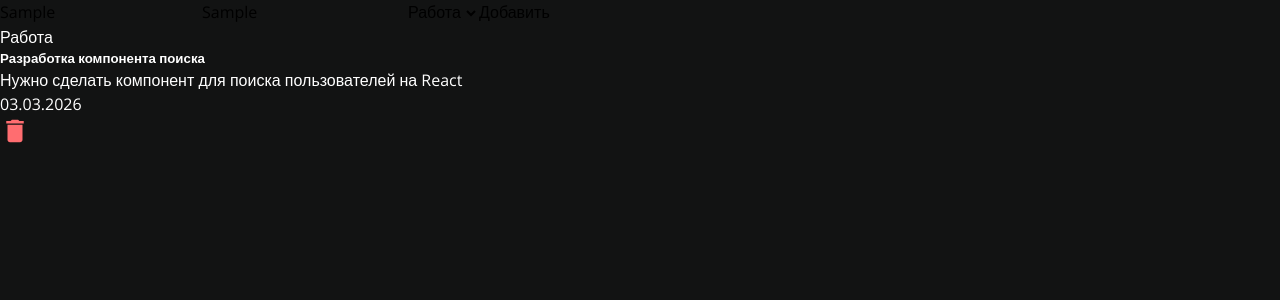
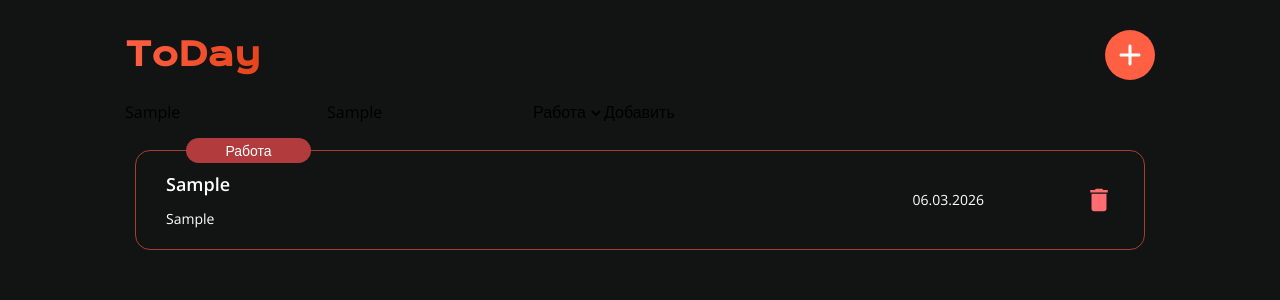
Before and after one commit to twez0/NotesApp, a React (Vite) app: page / in a window 1280 px wide. Both pictures are taken after typing "Sample", "Sample" into the empty fields and a click on the button "Добавить". Shown: the top 300 px of the page. Built offline with nearby package versions, Linux system fonts and the light colour scheme.

Commit message:
adding NoteList, Header, fix NoteItem

```diff
--- a/src/App.tsx
+++ b/src/App.tsx
@@ -1,5 +1,6 @@
+import Header from './components/Header/Header.tsx';
 import NoteForm from './components/NoteForm/NoteForm.tsx';
-import NoteItem from './components/NoteItem/NoteItem.tsx';
+import NoteList from './components/NoteList/NoteList.tsx';
 import useLocalStorage from './hooks/useLocalStorage.ts';
 import './styles/main.scss';
 import { type Note } from './types/note.types.ts';
@@ -7,21 +8,20 @@ import { type Note } from './types/note.types.ts';
 function App() {
     const [notes, setNotes] = useLocalStorage<Note[]>('notes', []);
 
+    const deleteNote = (id: number) => {
+        setNotes(prev => prev.filter(note => note.id !== id));
+    };
+
     return (
         <>
-            <NoteForm
-                onAdd={newNote => setNotes(prev => [...prev, newNote])}
-            ></NoteForm>
+            <div className='container'>
+                <Header></Header>
+                <NoteForm
+                    onAdd={newNote => setNotes(prev => [...prev, newNote])}
+                ></NoteForm>
 
-            <NoteItem
-                id={0}
-                title={'Разработка компонента поиска'}
-                text={
-                    'Нужно сделать компонент для поиска пользователей на React'
-                }
-                date={'03.03.2026'}
-                category={'Работа'}
-            ></NoteItem>
+                <NoteList notes={notes} onDelete={deleteNote}></NoteList>
+            </div>
         </>
     );
 }
--- /dev/null
+++ b/src/components/Header/Header.scss
@@ -0,0 +1,22 @@
+@use '../../styles/config' as *;
+@use 'sass:map';
+
+.header {
+    display: flex;
+    justify-content: space-between;
+    padding: 30px 0px 20px 0px;
+
+    &__logo {
+        font-family: map.get($font-family, logo);
+        font-size: font-size(xxxl);
+        background: linear-gradient(90deg, #ff6044 0%, #e6441c 100%);
+        -webkit-background-clip: text;
+        -webkit-text-fill-color: transparent;
+        cursor: pointer;
+    }
+    &__btn {
+        border-radius: 100px;
+        padding: 10px;
+        background: color(primary);
+    }
+}
--- /dev/null
+++ b/src/components/Header/Header.tsx
@@ -0,0 +1,15 @@
+import AddIcon from '../icons/AddIcon.tsx';
+import './Header.scss';
+
+const Header = () => {
+    return (
+        <header className='header'>
+            <h1 className='header__logo'>ToDay</h1>
+            <button className='header__btn'>
+                <AddIcon size={30} color={'#FFFFFF'}></AddIcon>
+            </button>
+        </header>
+    );
+};
+
+export default Header;
--- a/src/components/NoteItem/NoteItem.scss
+++ b/src/components/NoteItem/NoteItem.scss
@@ -0,0 +1,56 @@
+@use '../../styles/config' as *;
+
+.note-card {
+    position: relative;
+    width: 100%;
+    max-height: 100px;
+    border-radius: 15px;
+    border: 1px solid rgba(255, 96, 68, 0.6);
+    padding: 20px 30px 20px 30px;
+    display: flex;
+    justify-content: space-between;
+    align-items: center;
+    font-size: font-size(sm);
+    font-weight: font-weight(regular);
+    cursor: default;
+    transition: all 0.3s ease;
+
+    &__category {
+        display: flex;
+        justify-content: center;
+        align-items: center;
+        width: 125px;
+        height: 25px;
+        border-radius: 25px;
+        position: absolute;
+        top: -13px;
+        left: 50px;
+    }
+
+    &__content {
+        display: flex;
+        flex-direction: column;
+        gap: 10px;
+
+        & h5 {
+            font-size: font-size(lg);
+            font-weight: font-weight(semibold);
+        }
+        & p {
+        }
+    }
+
+    &__info {
+        display: flex;
+        gap: 100px;
+        align-items: center;
+
+        & p {
+        }
+    }
+
+    &:hover {
+        border: 1px solid transparent;
+        box-shadow: 0 0 13px 2px rgba(255, 96, 68, 0.19);
+    }
+}
--- a/src/components/NoteItem/NoteItem.tsx
+++ b/src/components/NoteItem/NoteItem.tsx
@@ -1,29 +1,30 @@
+import { categoryConfig, type Note } from '../../types/note.types';
 import DeleteIcon from '../icons/DeleteIcon.tsx';
 import './NoteItem.scss';
 
-const NoteItem = ({
-    id,
-    title,
-    text,
-    date,
-    category,
-}: {
-    id: number;
-    title: string;
-    text: string;
-    date: string;
-    category: string;
-}) => {
+interface NoteItemProps {
+    note: Note;
+    onDelete: () => void;
+}
+
+const NoteItem = ({ note, onDelete }: NoteItemProps) => {
+    const { title, text, date, category } = note;
+    const categoryInfo = categoryConfig[category];
+
     return (
         <div className='note-card'>
-            <div className='note-card__category'>{category}</div>
+            <div className={`note-card__category ${categoryInfo.className}`}>
+                {categoryInfo.label}
+            </div>
             <div className='note-card__content'>
                 <h5>{title}</h5>
-                <p>{text}</p>
+                <p>{text.length >= 77 ? text.slice(0, 77) + '...' : text}</p>
             </div>
             <div className='note-card__info'>
                 <p>{date}</p>
-                <DeleteIcon size={30} color={'#FF6D70'}></DeleteIcon>
+                <button onClick={onDelete}>
+                    <DeleteIcon size={30} color={'#FF6D70'}></DeleteIcon>
+                </button>
             </div>
         </div>
     );
--- /dev/null
+++ b/src/components/NoteList/NoteList.scss
@@ -0,0 +1,11 @@
+.note-list {
+    width: 100%;
+    max-height: 100vh;
+    padding: 25px 10px 25px 10px;
+    overflow: auto;
+    scrollbar-width: none;
+    -ms-overflow-style: none;
+    display: flex;
+    flex-direction: column;
+    gap: 35px;
+}
--- /dev/null
+++ b/src/components/NoteList/NoteList.tsx
@@ -0,0 +1,24 @@
+import { type Note } from '../../types/note.types';
+import NoteItem from '../NoteItem/NoteItem.tsx';
+import './NoteList.scss';
+
+interface NoteListProps {
+    notes: Note[];
+    onDelete: (id: number) => void;
+}
+
+const NoteList = ({ notes, onDelete }: NoteListProps) => {
+    return (
+        <div className='note-list'>
+            {notes.map(note => (
+                <NoteItem
+                    key={note.id}
+                    note={note}
+                    onDelete={() => onDelete(note.id)}
+                ></NoteItem>
+            ))}
+        </div>
+    );
+};
+
+export default NoteList;
--- /dev/null
+++ b/src/components/icons/AddIcon.tsx
@@ -0,0 +1,18 @@
+const AddIcon = ({ size = 30, color = 'currentColor' }) => {
+    return (
+        <svg
+            width={size}
+            height={size}
+            viewBox='0 0 27 27'
+            fill='none'
+            xmlns='http://www.w3.org/2000/svg'
+        >
+            <path
+                d='M14.85 5.4C14.85 4.65328 14.2468 4.05 13.5 4.05C12.7533 4.05 12.15 4.65328 12.15 5.4V12.15H5.40005C4.65333 12.15 4.05005 12.7533 4.05005 13.5C4.05005 14.2467 4.65333 14.85 5.40005 14.85H12.15V21.6C12.15 22.3467 12.7533 22.95 13.5 22.95C14.2468 22.95 14.85 22.3467 14.85 21.6V14.85H21.6C22.3468 14.85 22.95 14.2467 22.95 13.5C22.95 12.7533 22.3468 12.15 21.6 12.15H14.85V5.4Z'
+                fill={color}
+            />
+        </svg>
+    );
+};
+
+export default AddIcon;
--- a/src/components/icons/DeleteIcon.tsx
+++ b/src/components/icons/DeleteIcon.tsx
@@ -1,4 +1,5 @@
-const DeleteIcon = ({ size = 20, color = 'currentColor' }) => (
+const DeleteIcon = ({ size = 20, color = 'currentColor' }) => {
+    return (
         <svg
             width={size}
             height={size}
@@ -12,5 +13,6 @@ const DeleteIcon = ({ size = 20, color = 'currentColor' }) => (
             />
         </svg>
     );
+};
 
 export default DeleteIcon;
--- a/src/styles/_config.scss
+++ b/src/styles/_config.scss
@@ -54,3 +54,7 @@ $font-weight: (
 @function font-size($key) {
     @return map.get($font-size, $key);
 }
+
+@function font-weight($key) {
+    @return map.get($font-weight, $key);
+}
--- a/src/styles/_globals.scss
+++ b/src/styles/_globals.scss
@@ -16,4 +16,19 @@ body {
 .container {
     max-width: 1050px;
     margin: 0 auto;
+    padding: 0px 10px 0px 10px;
+
+    @media (max-width: 1024px) {
+        max-width: 900px;
+    }
 }
+
+.--work {
+    background: color(work);
+}
+.--study {
+    background: color(study);
+}
+.--personal {
+    background: color(personal);
+}
--- a/src/types/note.types.ts
+++ b/src/types/note.types.ts
@@ -6,4 +6,17 @@ export interface Note {
     category: 'Study' | 'Personal' | 'Work';
 }
 
-export type CreateNoteInput = Omit<Note, 'id' | 'date'>;
+export const categoryConfig = {
+    Study: {
+        label: 'Учёба',
+        className: '--study',
+    },
+    Personal: {
+        label: 'Личное',
+        className: '--personal',
+    },
+    Work: {
+        label: 'Работа',
+        className: '--work',
+    },
+};
```
Also changed, not shown: src/assets/add_ic.svg (added), src/assets/delete_ic.svg (added). Lines whose indentation alone changed are shown as unchanged.
